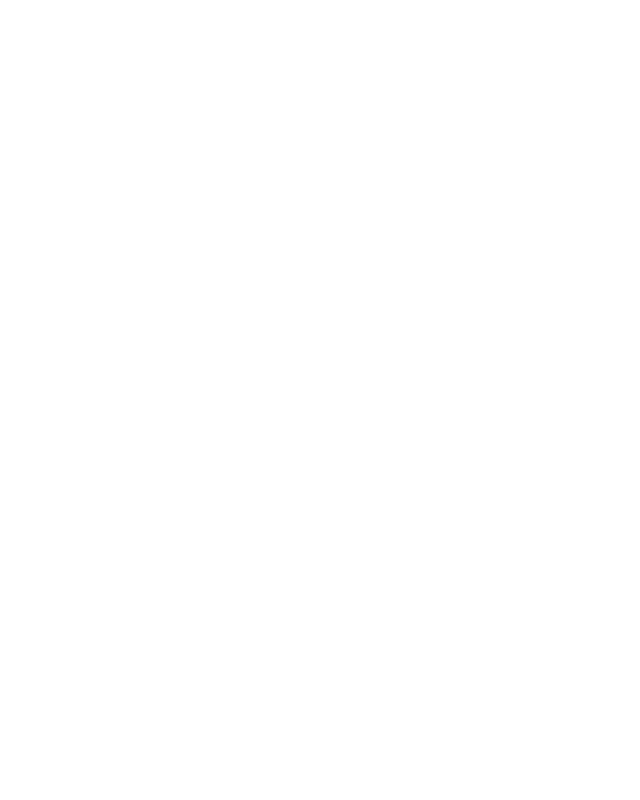
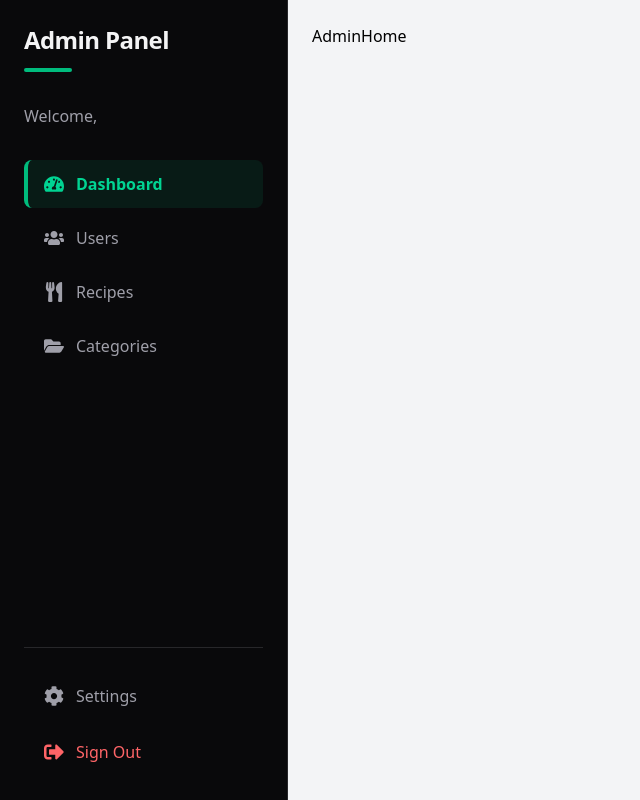
Before and after one commit to swechhyamaharjan/RecipeSharingWebApp, a React app in the folder frontend/: page /admin in a window 1280 px wide. Before the commit this address had no page. Shown: the whole page, without its empty margins (0-640 px from the left). Built offline with nearby package versions, Linux system fonts and the light colour scheme; sample sign-in values are in the browser's storage; the HTML template or start-up script is replaced by a standard one.

Commit message:
Made Admin Route and Basic Layout setup with sidebar

```diff
--- /dev/null
+++ b/frontend/src/Layouts/AdminLayout.jsx
@@ -0,0 +1,16 @@
+import { Outlet } from "react-router";
+import AdminSidebar from "../components/AdminSidebar";
+
+const AdminLayout = () => {
+  return (
+    <div className="flex min-h-screen bg-gray-100">
+      <AdminSidebar />
+
+      <main className="flex-1 p-6">
+        <Outlet />
+      </main>
+    </div>
+  );
+};
+
+export default AdminLayout;
--- /dev/null
+++ b/frontend/src/components/AdminRoute.jsx
@@ -0,0 +1,10 @@
+import { Outlet, Navigate } from "react-router";
+import { useSelector } from "react-redux";
+
+const AdminRoute = () => {
+  const {userInfo} = useSelector((state)=>state.auth);
+
+  return userInfo && userInfo.isAdmin ? <Outlet /> : <Navigate to='/signin'></Navigate>
+}
+
+export default AdminRoute;
--- /dev/null
+++ b/frontend/src/components/AdminSidebar.jsx
@@ -0,0 +1,66 @@
+import { NavLink } from "react-router";
+import { FaTachometerAlt, FaUsers, FaUtensils, FaFolderOpen, FaSignOutAlt, FaCog } from "react-icons/fa";
+import { useSelector } from "react-redux";
+
+const AdminSidebar = () => {
+  const { userInfo } = useSelector((state) => state.auth);
+
+  const navItems = [
+    { to: "/admin", label: "Dashboard", icon: FaTachometerAlt, end: true },
+    { to: "/admin/users", label: "Users", icon: FaUsers },
+    { to: "/admin/recipes", label: "Recipes", icon: FaUtensils },
+    { to: "/admin/category", label: "Categories", icon: FaFolderOpen },
+  ];
+
+  return (
+    <aside className="w-72 bg-zinc-950 text-zinc-100 min-h-screen p-6 border-r border-zinc-800 flex flex-col">
+      <div className="mb-8">
+        <h2 className="text-2xl font-bold tracking-tight">Admin Panel</h2>
+        <div className="h-1 w-12 bg-emerald-500 mt-3 rounded-full"></div>
+         <p className="text-md text-zinc-400 mt-8">
+          Welcome, <span className="text-emerald-400 font-medium">{userInfo?.fullname}</span>
+        </p>
+      </div>
+
+      <nav className="space-y-1.5 flex-1">
+        {navItems.map((item) => (
+          <NavLink
+            key={item.to}
+            to={item.to}
+            end={item.end}
+            className={({ isActive }) =>
+              `flex items-center gap-3 px-4 py-3 rounded-lg transition-all duration-200 ${
+                isActive
+                  ? "bg-emerald-500/10 text-emerald-400 border-l-4 border-emerald-500"
+                  : "text-zinc-400 hover:bg-zinc-900 hover:text-zinc-100 border-l-4 border-transparent"
+              }`
+            }
+          >
+            {({ isActive }) => (
+              <>
+                <item.icon className="w-5 h-5" />
+                <span className={`font-medium ${isActive ? "font-semibold" : ""}`}>
+                  {item.label}
+                </span>
+              </>
+            )}
+          </NavLink>
+        ))}
+      </nav>
+
+      <div className="mt-auto space-y-2 pt-6 border-t border-zinc-800">
+        <button className="flex items-center gap-3 px-4 py-3 rounded-lg w-full text-zinc-400 hover:bg-zinc-900 hover:text-zinc-100 transition-all duration-200 border-l-4 border-transparent">
+          <FaCog className="w-5 h-5" />
+          <span className="font-medium">Settings</span>
+        </button>
+
+        <button className="flex items-center gap-3 px-4 py-3 rounded-lg w-full text-red-400 hover:bg-red-500/10 hover:text-red-300 transition-all duration-200 border-l-4 border-transparent hover:border-red-500">
+          <FaSignOutAlt className="w-5 h-5" />
+          <span className="font-medium">Sign Out</span>
+        </button>
+      </div>
+    </aside>
+  );
+};
+
+export default AdminSidebar;
--- a/frontend/src/main.jsx
+++ b/frontend/src/main.jsx
@@ -16,6 +16,12 @@
 import MyRecipes from './pages/MyRecipes.jsx'
 import Bookmark from './pages/Bookmark.jsx'
 import MyProfile from './pages/MyProfile.jsx'
+import AdminRoute from './components/AdminRoute.jsx'
+import AdminHome from './pages/Admin/AdminHome.jsx'
+import AdminLayout from './Layouts/AdminLayout.jsx'
+import AdminRecipe from './pages/Admin/AdminRecipe.jsx'
+import AdminUser from './pages/Admin/AdminUser.jsx'
+import AdminCategory from './pages/Admin/AdminCategory.jsx'
 
 
 createRoot(document.getElementById('root')).render(
@@ -30,7 +36,8 @@
         <Route path='recipe/:id' element={<Recipe/>}></Route>
         <Route path='signin' element={<Signin/>}></Route>
         <Route path='register' element={<RegisterPage />}></Route>
-        <Route path='' element={<PrivatePage />}>
+
+        <Route path='' element={<PrivatePage />}>  {/*protected route */}
         <Route path='create-recipe' element={<CreateRecipe/>}></Route>
         <Route path='my-recipes' element={<MyRecipes/>}></Route>
         <Route path='edit-recipe/:id' element={<CreateRecipe/>}></Route>
@@ -38,6 +45,15 @@
         <Route path='/profile' element={<MyProfile/>}></Route>
         </Route>
       </Route>
+      <Route path='/admin' element={<AdminRoute />}>
+        <Route element={<AdminLayout />}>
+        <Route path='' element={<AdminHome />}></Route>
+        <Route path='recipes' element={<AdminRecipe />}></Route>
+        <Route path='users' element={<AdminUser />}></Route>
+        <Route path='category' element={<AdminCategory />}></Route>
+        </Route>
+
+      </Route>
     </Routes>
   </BrowserRouter>
   </Provider>
--- /dev/null
+++ b/frontend/src/pages/Admin/AdminCategory.jsx
@@ -0,0 +1,9 @@
+import React from 'react'
+
+const AdminCategory = () => {
+  return (
+    <div>AdminCategory</div>
+  )
+}
+
+export default AdminCategory
--- /dev/null
+++ b/frontend/src/pages/Admin/AdminHome.jsx
@@ -0,0 +1,9 @@
+import React from 'react'
+
+const AdminHome = () => {
+  return (
+    <div>AdminHome</div>
+  )
+}
+
+export default AdminHome
--- /dev/null
+++ b/frontend/src/pages/Admin/AdminRecipe.jsx
@@ -0,0 +1,9 @@
+import React from 'react'
+
+const AdminRecipe = () => {
+  return (
+    <div>AdminRecipe</div>
+  )
+}
+
+export default AdminRecipe
--- /dev/null
+++ b/frontend/src/pages/Admin/AdminUser.jsx
@@ -0,0 +1,9 @@
+import React from 'react'
+
+const AdminUser = () => {
+  return (
+    <div>AdminUser</div>
+  )
+}
+
+export default AdminUser
--- a/frontend/src/pages/Signin.jsx
+++ b/frontend/src/pages/Signin.jsx
@@ -14,18 +14,21 @@
   const [login, {isLoading}] = useLoginMutation();
   const navigate = useNavigate();
   const dispatch = useDispatch();
+  const { userInfo } = useSelector((state)=>state.auth);
 
   const submitHandler = async(e)=>{
    e.preventDefault();
    try {
      const res = await login({email, password}).unwrap();
      dispatch(setCredentials(res.user));
-     navigate("/")
+     if(res.user.isAdmin){
+      navigate("/admin")
+     }else{
+      navigate("/")
+     }
    } catch (error) {
     toast.error(error?.data?.error || error?.error)
    }
-
-
   }
   return (
     <div className="min-h-screen flex items-center justify-center bg-gray-50 px-4">
```
